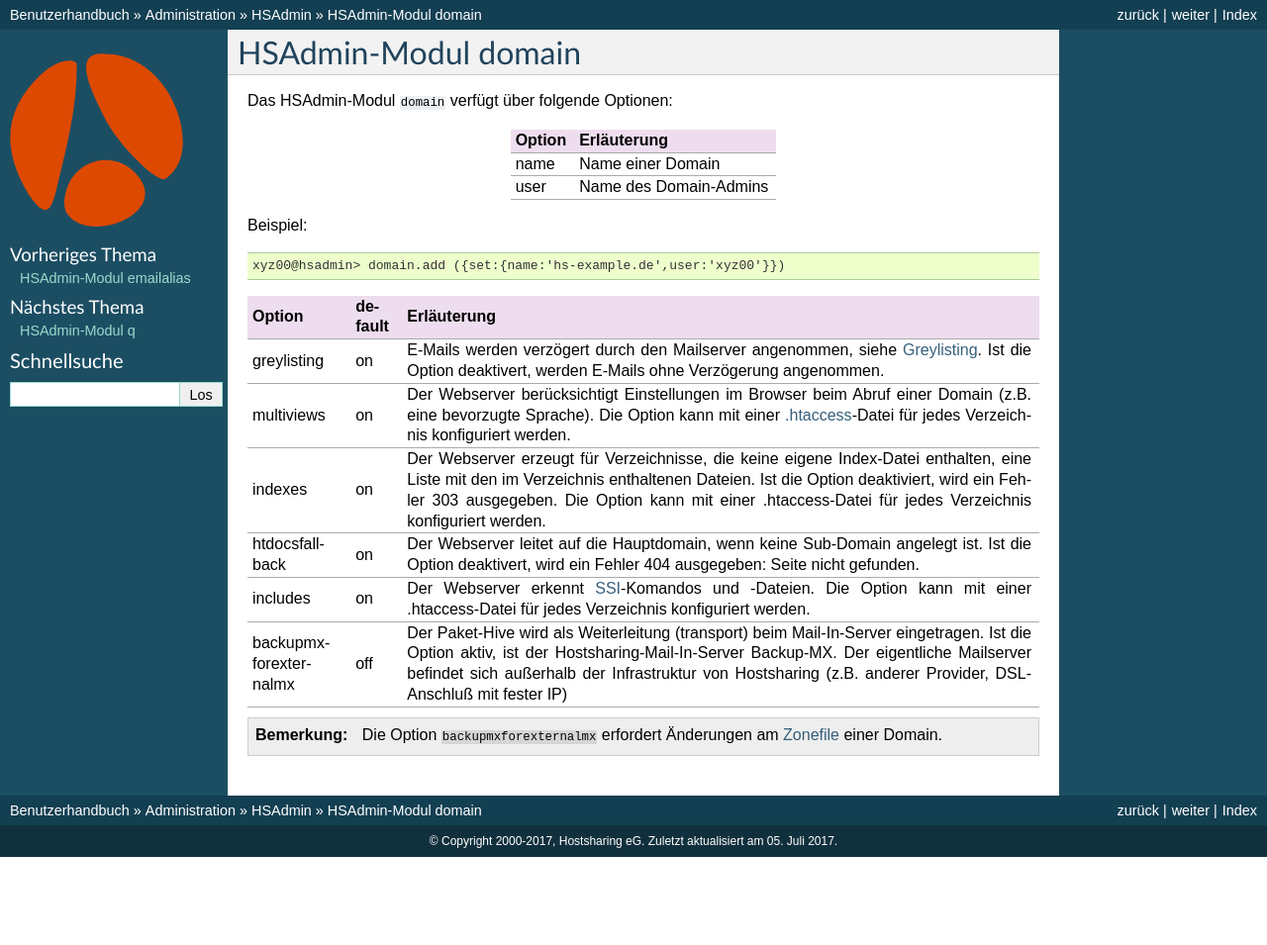
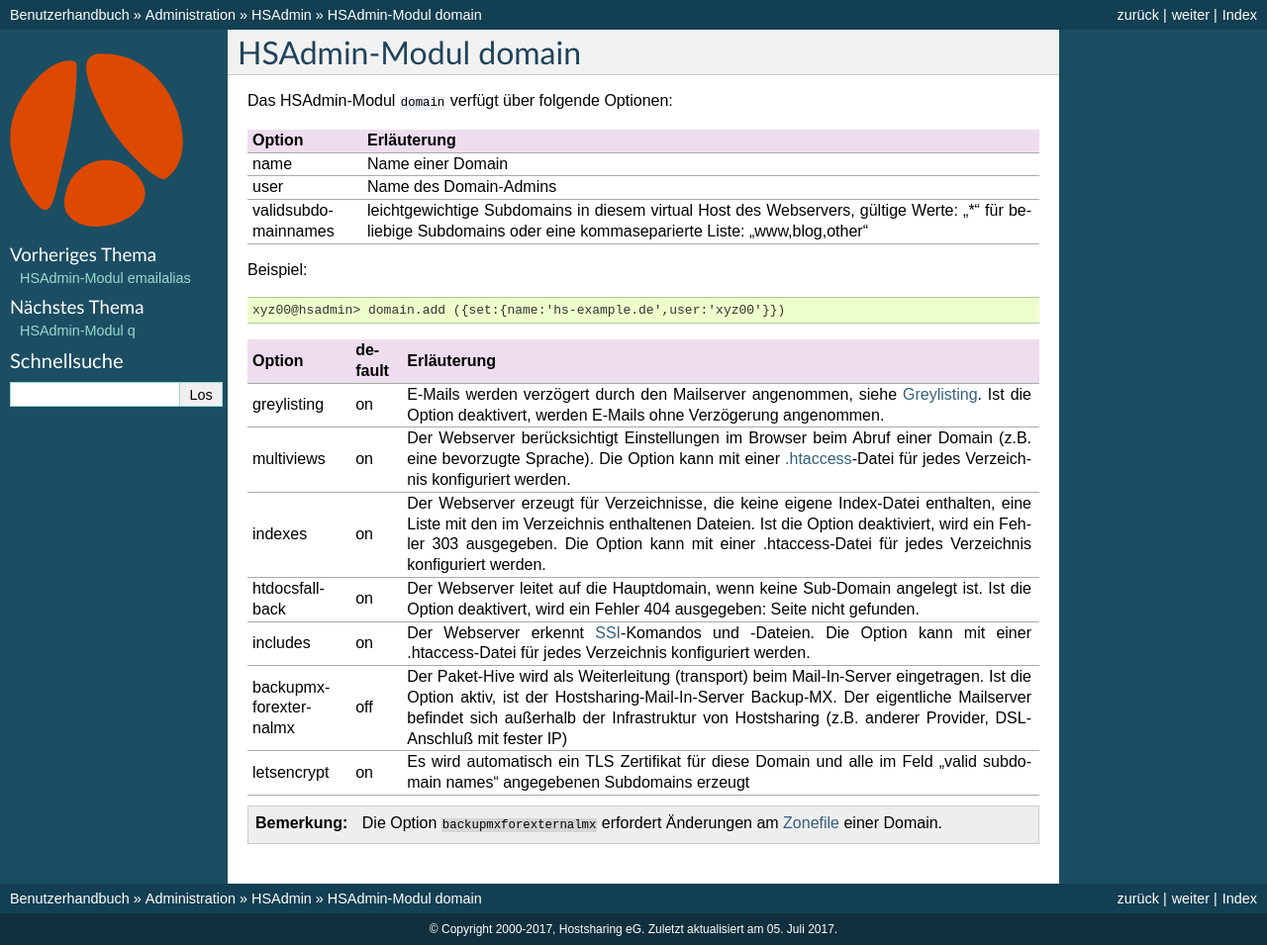
Before and after one commit to hostsharing/hs.docs.users, a Sphinx documentation site: the page built from source/administration/hsadmin/domain.rst, in a window 1280 px wide. Shown: the whole page at 99% size. Built offline with Sphinx 7.4.7, drawn with Linux system fonts in a browser that asks for light colours; before the commit the page ends 900 px from its top, so only the background shows below that.

Commit message:
added letsencrypt option

```diff
--- a/source/administration/hsadmin/domain.rst
+++ b/source/administration/hsadmin/domain.rst
@@ -3,13 +3,15 @@
 ====================
 Das HSAdmin-Modul ``domain`` verfügt über folgende Optionen:
 
-+--------+------------------------+
-| Option | Erläuterung            |
-+========+========================+
-| name   | Name einer Domain      |
-+--------+------------------------+
-| user   | Name des Domain-Admins |
-+--------+------------------------+
++---------------------+-------------------------------------------------------------------------------------------------------------------------------------------------------------------+
+| Option              | Erläuterung                                                                                                                                                       |
++=====================+===================================================================================================================================================================+
+| name                | Name einer Domain                                                                                                                                                 |
++---------------------+-------------------------------------------------------------------------------------------------------------------------------------------------------------------+
+| user                | Name des Domain-Admins                                                                                                                                            |
++---------------------+-------------------------------------------------------------------------------------------------------------------------------------------------------------------+
+| validsubdomainnames | leichtgewichtige Subdomains in diesem virtual Host des Webservers, gültige Werte: "*" für beliebige Subdomains oder eine kommaseparierte Liste: "www,blog,other"  |
++---------------------+-------------------------------------------------------------------------------------------------------------------------------------------------------------------+
 
 Beispiel:
 
@@ -34,6 +36,8 @@
 +-----------------------+---------+-------------------------------------------------------------------------------------------------------------------------------------------------------------------------------------------------------------------------------------------------------------------------------------------------+
 | backupmxforexternalmx | off     | Der Paket-Hive wird als Weiterleitung (transport) beim Mail-In-Server eingetragen. Ist die Option aktiv, ist der Hostsharing-Mail-In-Server Backup-MX. Der eigentliche Mailserver befindet sich außerhalb der Infrastruktur von Hostsharing (z.B. anderer Provider, DSL-Anschluß mit fester IP) |
 +-----------------------+---------+-------------------------------------------------------------------------------------------------------------------------------------------------------------------------------------------------------------------------------------------------------------------------------------------------+
+| letsencrypt           | on      | Es wird automatisch ein TLS Zertifikat für diese Domain und alle im Feld "valid subdomain names" angegebenen Subdomains erzeugt                                                                                                                                                                 |
++-----------------------+---------+-------------------------------------------------------------------------------------------------------------------------------------------------------------------------------------------------------------------------------------------------------------------------------------------------+
 
 .. note::
 
```
